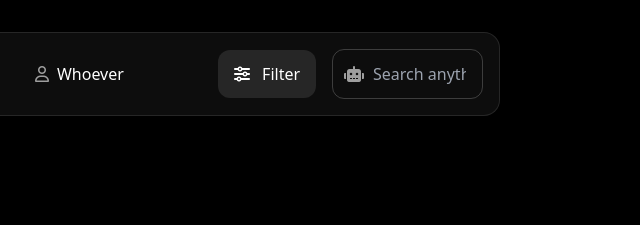
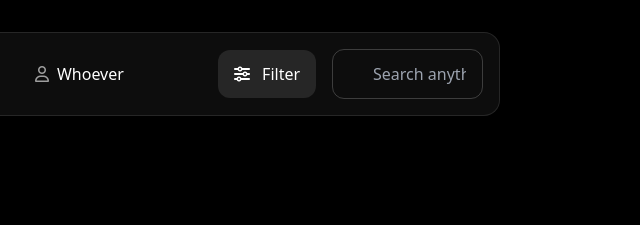
Before and after one commit to para17sat/wander-prst, a plain HTML site: page index.html in a window 1280 px wide. Shown: the part 361-586 px from the top of the page, 588-1228 px from the left. Drawn offline with nearby package versions, Linux system fonts and the light colour scheme.

Commit message:
Update index.html

```diff
--- a/index.html
+++ b/index.html
@@ -89,7 +89,6 @@
                 </button>
                 <div class="relative flex-1">
                     <div class="absolute inset-y-0 left-3 flex items-center pointer-events-none">
-                        <i class="fas fa-robot text-white/60"></i>
                     </div>
                     <input type="text" placeholder="Search anything with WanderAI" class="w-full pl-10 pr-4 py-3 bg-transparent border border-white/20 rounded-xl focus:outline-none focus:border-white/40">
                 </div>
```
